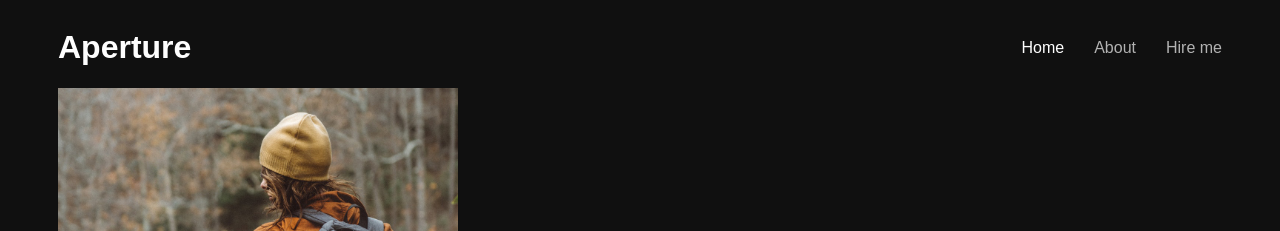
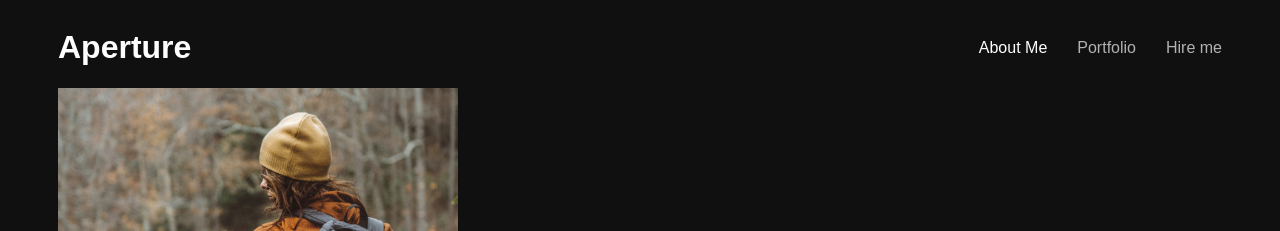
Before and after one commit to renatabujala/renatabujala.github.io, a Jekyll site: the page built from index.html, in a window 1280 px wide. Shown: the top 231 px of the page. Built offline with Jekyll 4.4.1, drawn with Linux system fonts in a browser that asks for light colours; some web fonts are replaced.

Commit message:
Nowa Strona

```diff
--- a/_data/navigation.yml
+++ b/_data/navigation.yml
@@ -1,6 +1,6 @@
-- name: Home
+- name: About Me
   link: /
-- name: About
+- name: Portfolio
   link: /about/
 - name: Hire me
   link: /contact/
```
